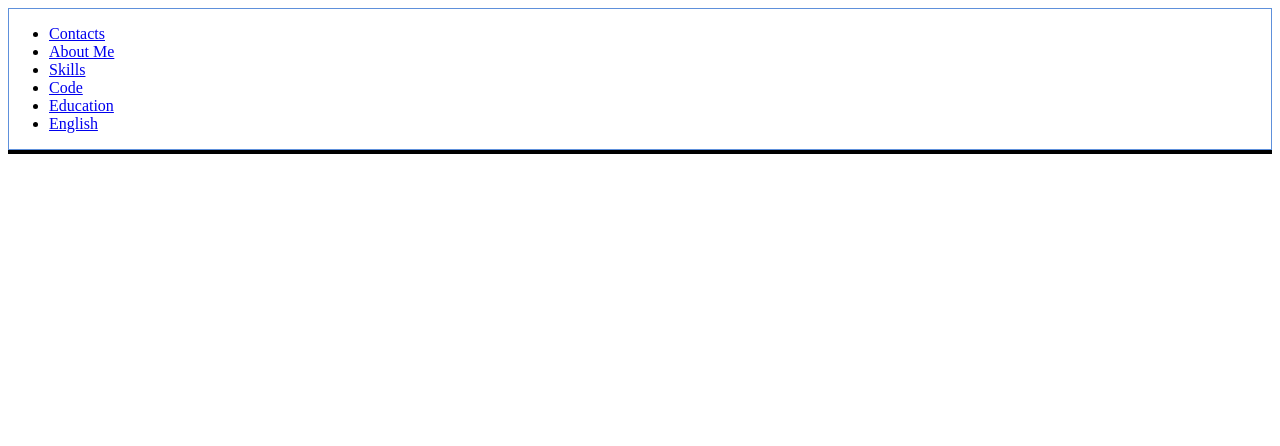
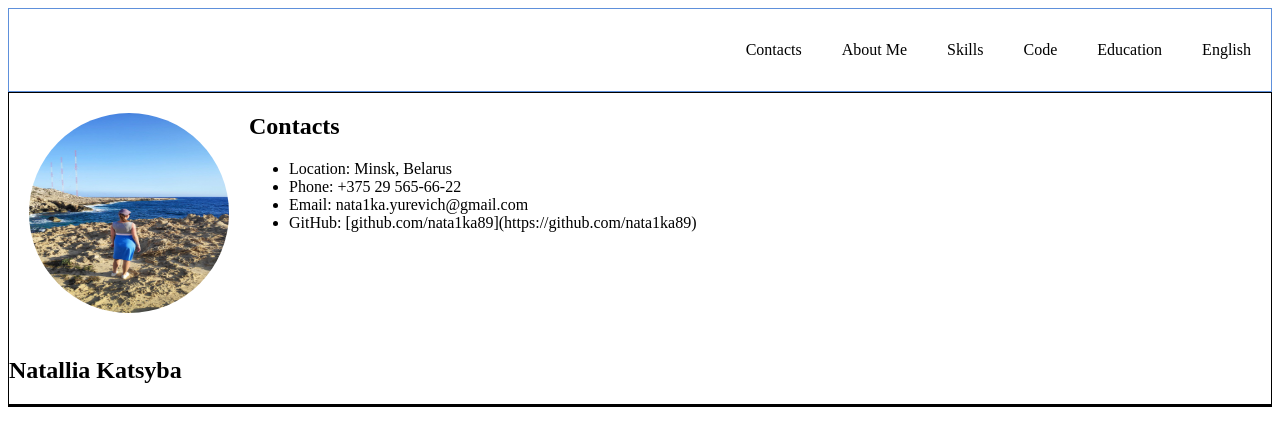
Before and after one commit to nata1ka89/rsschool-cv, a plain HTML site: page index.html in a window 1280 px wide. Drawn offline with Linux system fonts and the light colour scheme.

Commit message:
feat: add sectio profile and contacts

```diff
--- a/index.html
+++ b/index.html
@@ -28,6 +28,20 @@
         </div>
     </header>
     <main class="main">
+        <div class="main-container">
+            <section class="section-profile" id="profile">
+                <img class="photo" src="image.jpg" alt="my photo">
+                <h1>Natallia Katsyba</h1>
+            </section>
+            <section class="section" id="contacts">
+                <h2>Contacts</h2>
+                <ul class="list">
+                    <li>Location: Minsk, Belarus</li>
+                    <li>Phone: +375 29 565-66-22</li>
+                    <li>Email: nata1ka.yurevich@gmail.com</li>
+                    <li>GitHub: [github.com/nata1ka89](https://github.com/nata1ka89)</li>
+                </ul>
+            </section>
     </main>
     <footer class="footer">
     </footer>
--- a/style.css
+++ b/style.css
@@ -26,3 +26,46 @@
     max-width: 1440px;
     margin: 0 auto;
 }
+
+.nav-list {
+    display: flex;
+    justify-content: flex-end;
+    align-items: center;
+    list-style: none;
+}
+
+.html {
+    scroll-behavior: smooth;
+}
+
+.nav-link {
+    padding: 0 20px;
+    line-height: 50px;
+    text-decoration: none;
+    color: black;
+    transition: color 0.5s;
+}
+
+.main-container {
+    display: flex;
+    flex-wrap: wrap;
+}
+
+.section {
+    width: 50%;
+}
+
+@media (max-width: 768px) {
+    .section {
+        width: 100%;
+    }
+}
+
+.photo {
+    width: 200px;
+    height: 200px;
+    background: url("image.jpg");
+    background-size: cover;
+    margin: 20px;
+    border-radius: 50%
+}
```
